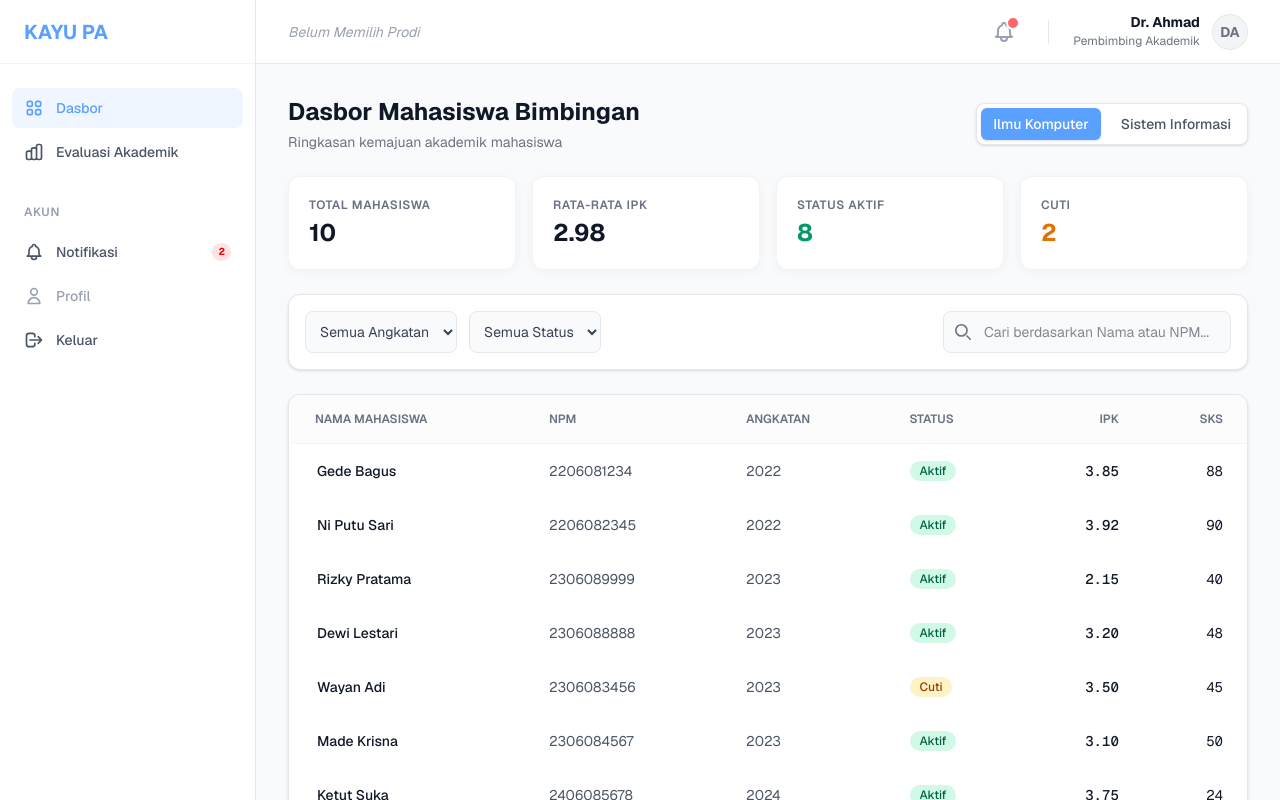
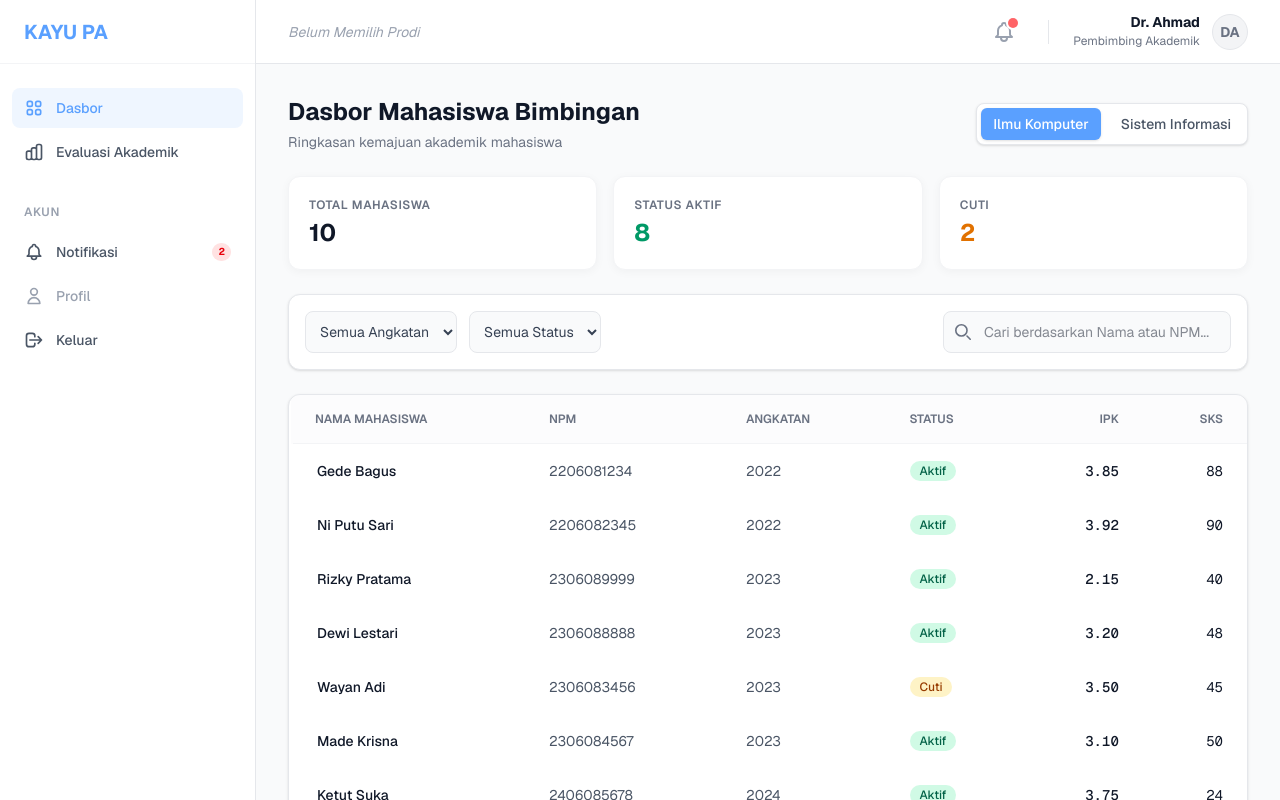
Before and after one commit to AhmadDzulfikar/dummy_KAYU_frontend, a Next.js app: page /pa/dashboard in a window 1280 px wide. Shown: the top 800 px of the page. Built offline with nearby package versions, Linux system fonts and the light colour scheme.

Commit message:
ILANGIN RATARATA IPK DI DOSEN PA

```diff
--- a/app/pa/dashboard/page.tsx
+++ b/app/pa/dashboard/page.tsx
@@ -90,20 +90,12 @@
             </div>
 
             {/* Stats Cards (Optional but good for Dashboard) */}
-            <div className="grid grid-cols-1 md:grid-cols-4 gap-4">
+            <div className="grid grid-cols-1 md:grid-cols-3 gap-4">
                 <div className="bg-white p-5 rounded-xl border border-gray-100 shadow-[0_2px_10px_rgb(0,0,0,0.04)]">
                     <div className="text-gray-500 text-xs font-semibold uppercase tracking-wider">Total Mahasiswa</div>
                     <div className="text-2xl font-bold text-gray-900 mt-1">{filteredStudents.length}</div>
                 </div>
-                <div className="bg-white p-5 rounded-xl border border-gray-100 shadow-[0_2px_10px_rgb(0,0,0,0.04)]">
-                    <div className="text-gray-500 text-xs font-semibold uppercase tracking-wider">Rata-rata IPK</div>
-                    <div className="text-2xl font-bold text-gray-900 mt-1">
-                        {filteredStudents.length > 0
-                            ? (filteredStudents.reduce((acc, curr) => acc + curr.gpa, 0) / filteredStudents.length).toFixed(2)
-                            : '0.00'
-                        }
-                    </div>
-                </div>
+
                 <div className="bg-white p-5 rounded-xl border border-gray-100 shadow-[0_2px_10px_rgb(0,0,0,0.04)]">
                     <div className="text-gray-500 text-xs font-semibold uppercase tracking-wider">Status Aktif</div>
                     <div className="text-2xl font-bold text-emerald-600 mt-1">
```
